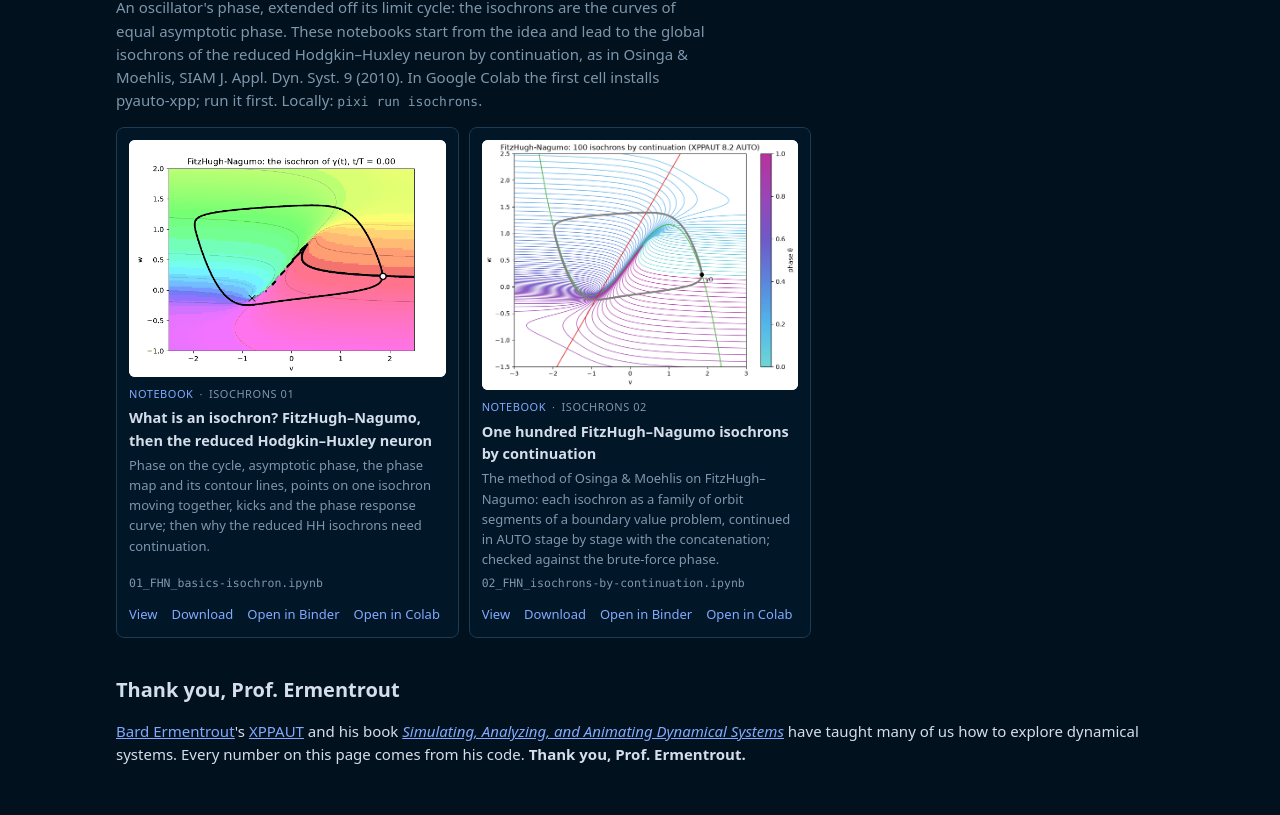
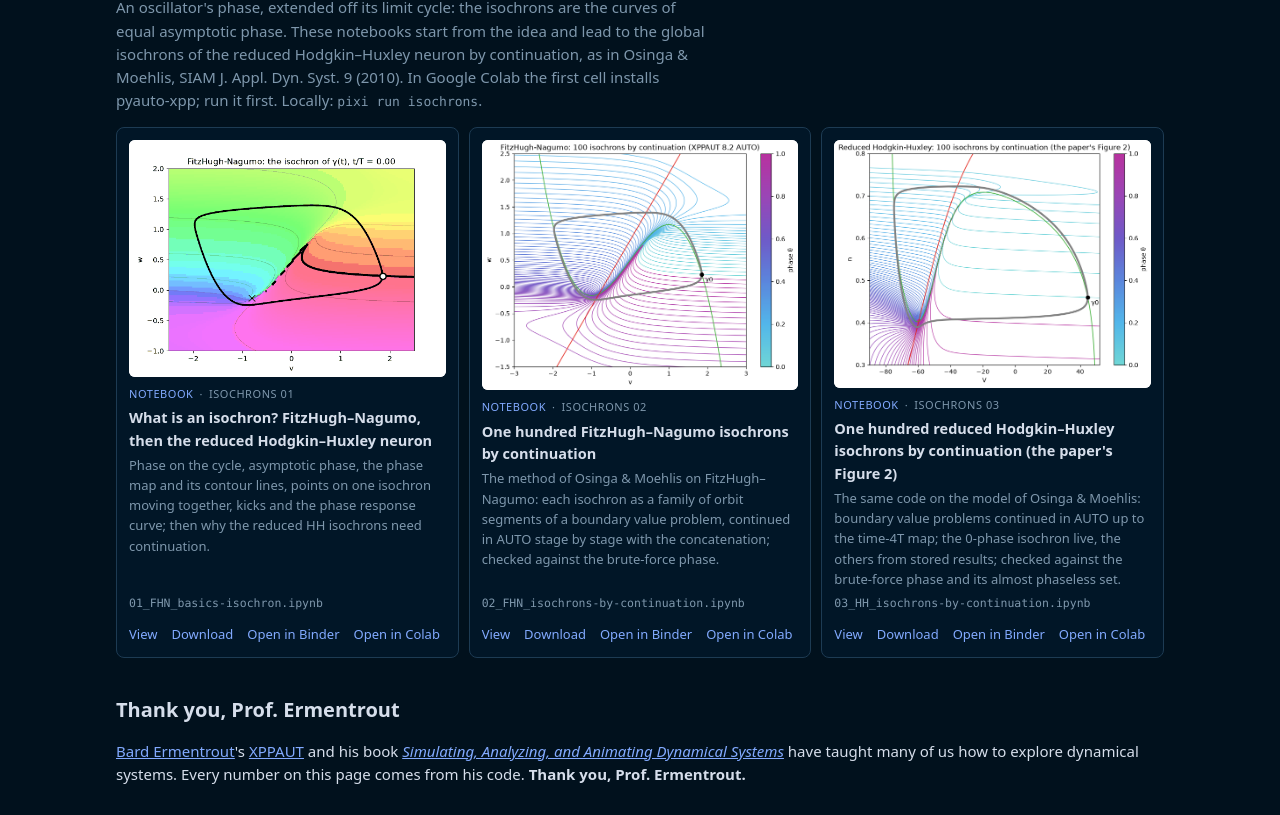
Before and after one commit to ZetaOne/pyauto-xpp, a plain HTML site: page site/index.html in a window 1280 px wide. Shown: the part 7024-7839 px from the top of the page. Drawn offline with Linux system fonts and the light colour scheme.

Commit message:
Isochrons 03: one hundred reduced Hodgkin-Huxley isochrons by continuation
The code of notebook 02 on the model of Osinga & Moehlis: 100 isochrons of the reduced
Hodgkin-Huxley neuron up to the time-4T map (the paper's Figure 2). The 0-phase isochron
is computed live (718, 808, 751, 677 points in its four stages); the other 99 are loaded
from isochrons/data/03_HH_isochrons.npz. Checked against the brute-force phase and its
sensitive set. The page gets a third card.

Co-Authored-By: Claude Opus 5.5 <noreply@anthropic.com>
Claude-Session: https://claude.ai/code/session_01CG4NvTWnwU7N8hEidx6fdZ

```diff
--- a/site/index.html
+++ b/site/index.html
@@ -742,6 +742,22 @@ d.special("HB")</code></pre></div>
           <a href="https://colab.research.google.com/github/ZetaOne/pyauto-xpp/blob/main/isochrons/02_FHN_isochrons-by-continuation.ipynb" target="_blank" rel="noopener" aria-label="Open 02_FHN_isochrons-by-continuation.ipynb in Google Colab">Open in Colab</a>
         </div>
       </article>
+      <article class="card iso">
+        <img src="isochrons/hh_100_isochrons.png" width="850" height="630" loading="lazy"
+             alt="One hundred isochrons of the reduced Hodgkin-Huxley model computed by continuation, coloured by phase">
+        <div class="k"><span class="nb">notebook</span><span>&middot;</span><span>Isochrons 03</span></div>
+        <h3>One hundred reduced Hodgkin&ndash;Huxley isochrons by continuation (the paper's Figure 2)</h3>
+        <p>The same code on the model of Osinga &amp; Moehlis: boundary value problems continued in AUTO up to the
+          time-4T map; the 0-phase isochron live, the others from stored results; checked against the brute-force
+          phase and its almost phaseless set.</p>
+        <div class="f mono">03_HH_isochrons-by-continuation.ipynb</div>
+        <div class="links">
+          <a href="https://github.com/ZetaOne/pyauto-xpp/blob/main/isochrons/03_HH_isochrons-by-continuation.ipynb" aria-label="View 03_HH_isochrons-by-continuation.ipynb on GitHub">View</a>
+          <a href="https://raw.githubusercontent.com/ZetaOne/pyauto-xpp/main/isochrons/03_HH_isochrons-by-continuation.ipynb" data-dl aria-label="Download 03_HH_isochrons-by-continuation.ipynb">Download</a>
+          <a href="https://mybinder.org/v2/gh/ZetaOne/pyauto-xpp/HEAD?urlpath=lab/tree/isochrons/03_HH_isochrons-by-continuation.ipynb" aria-label="Open 03_HH_isochrons-by-continuation.ipynb in Binder">Open in Binder</a>
+          <a href="https://colab.research.google.com/github/ZetaOne/pyauto-xpp/blob/main/isochrons/03_HH_isochrons-by-continuation.ipynb" target="_blank" rel="noopener" aria-label="Open 03_HH_isochrons-by-continuation.ipynb in Google Colab">Open in Colab</a>
+        </div>
+      </article>
     </div>
   </section>
 
```
Also changed, not shown: isochrons/README.md, isochrons/hh_100_isochrons.png (added), site/isochrons/hh_100_isochrons.png (added), 2 other files.
